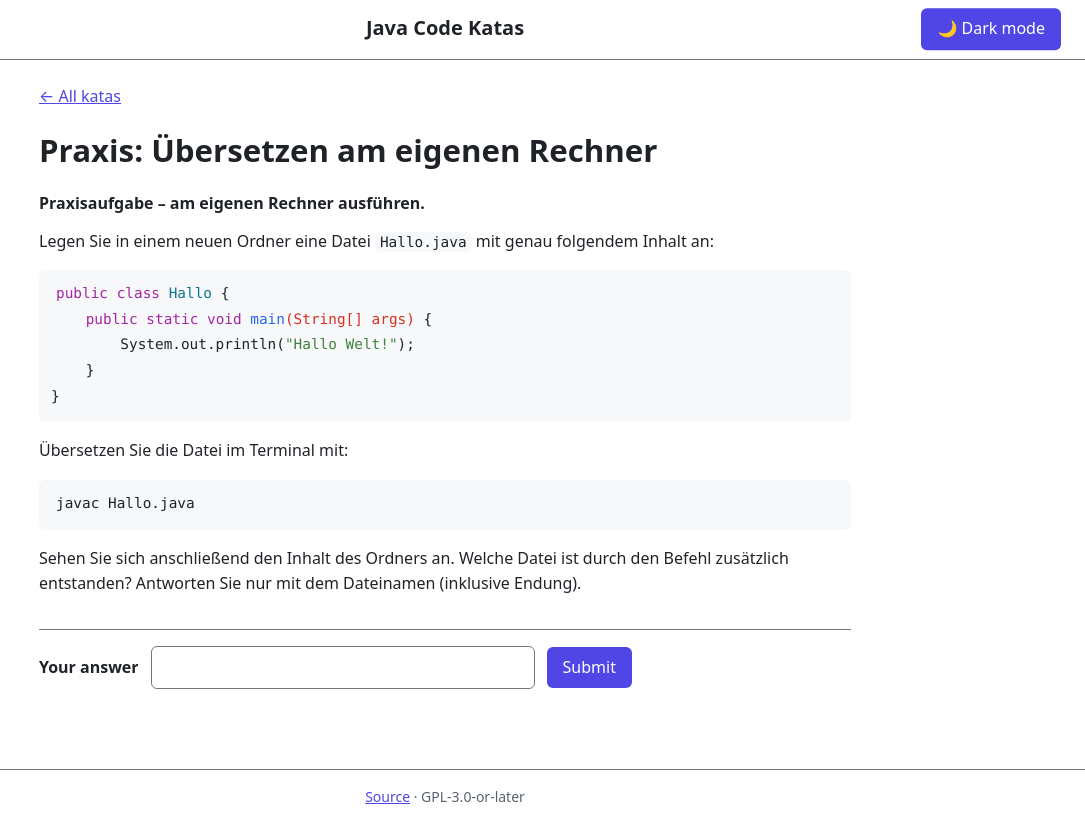
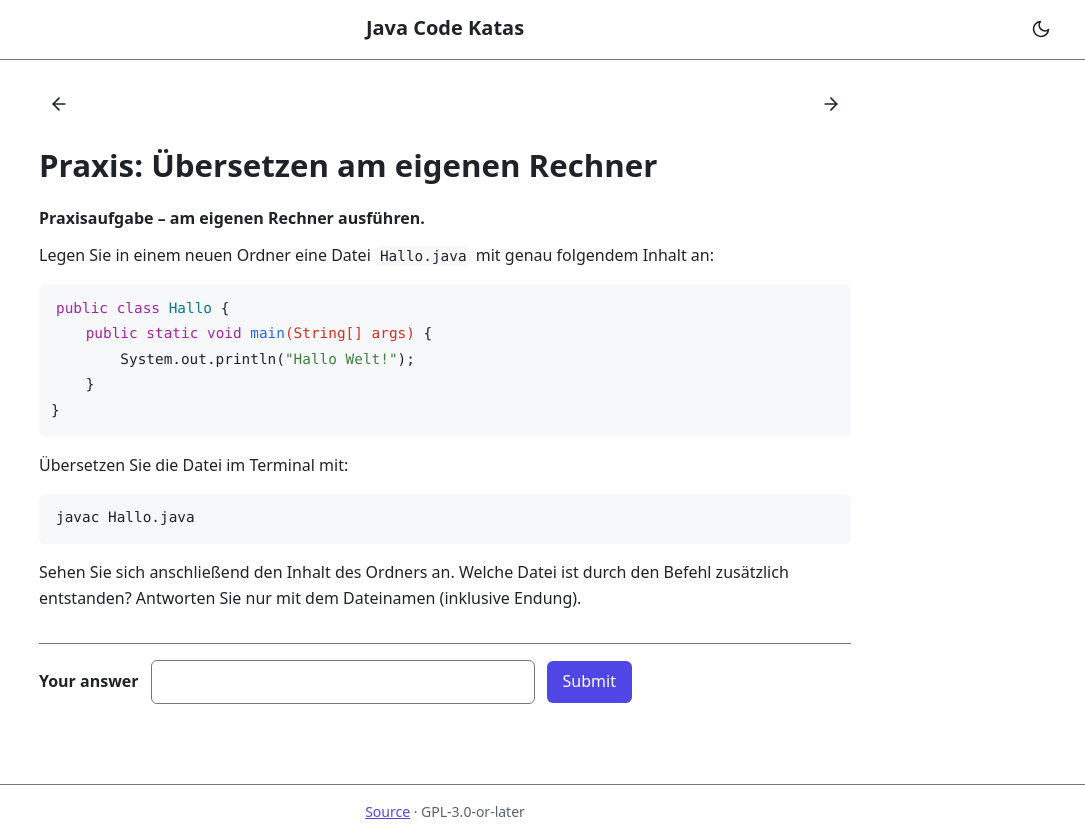
Before and after one commit to kit-sdq/code-kata, a website built with Vite: page index.html in a window 1280 px wide. Both pictures are taken after a click on the link 640 px from the left and 531 px from the top of the page. Shown: the whole page, without its empty margins (195-1280 px from the left). Built offline with nearby package versions, Linux system fonts and the light colour scheme.

Commit message:
feat: icon-based theme toggle and sequential kata navigation

```diff
--- a/index.html
+++ b/index.html
@@ -28,7 +28,6 @@
       <span id="site-title-slot" class="site-title-slot"></span>
       <button id="theme-toggle" class="theme-toggle" type="button" aria-pressed="false">
         <span class="theme-toggle-icon" aria-hidden="true"></span>
-        <span class="theme-toggle-label">Dark mode</span>
       </button>
     </header>
     <main id="app"></main>
--- a/katas/01-jdk-vs-jre.md
+++ b/katas/01-jdk-vs-jre.md
@@ -21,4 +21,4 @@ hints:
   - "Seit Java 11 wird ohnehin nur noch eines von beiden überhaupt als eigener Download angeboten."
 ---
 
-Sie möchten in diesem Semester eigene Java-Programme schreiben und übersetzen. Welches der folgenden Werkzeuge benötigen Sie dafür?
+Sie möchten in diesem Semester eigene Java-Programme übersetzen. Welches der folgenden Werkzeuge benötigen Sie dafür?
--- a/src/main.ts
+++ b/src/main.ts
@@ -12,6 +12,17 @@ const app = document.getElementById('app') as HTMLElement;
 const titleSlot = document.getElementById('site-title-slot') as HTMLElement;
 
 const SITE_TITLE = 'Java Code Katas';
+
+const LEFT_ARROW_ICON =
+  '<svg viewBox="0 0 24 24" width="20" height="20" fill="none" stroke="currentColor" stroke-width="2" stroke-linecap="round" stroke-linejoin="round" aria-hidden="true"><line x1="19" y1="12" x2="5" y2="12"/><polyline points="12 19 5 12 12 5"/></svg>';
+const RIGHT_ARROW_ICON =
+  '<svg viewBox="0 0 24 24" width="20" height="20" fill="none" stroke="currentColor" stroke-width="2" stroke-linecap="round" stroke-linejoin="round" aria-hidden="true"><line x1="5" y1="12" x2="19" y2="12"/><polyline points="12 5 19 12 12 19"/></svg>';
+
+/** Flat kata order matching the front page (categories in designer order, katas by
+ * compareIds within each, uncategorized last). Used to find the "next kata" link. */
+function getOrderedKatas(): Kata[] {
+  return groupKatas(getKatas(), loadCategories()).flatMap((group) => group.katas);
+}
 
 /** Front page: header title is the page's h1. Kata page: h1 lives on the kata title in
  * <main>, so the header title becomes a plain (non-heading) link — one h1 per page. */
@@ -104,11 +115,30 @@ function renderListView(): void {
 function renderTaskView(kata: Kata): void {
   app.innerHTML = '';
 
+  const nav = document.createElement('div');
+  nav.className = 'kata-nav';
+
   const back = document.createElement('a');
   back.href = '#/';
-  back.className = 'back-link';
-  back.textContent = '← All katas';
-  app.appendChild(back);
+  back.className = 'icon-link';
+  back.setAttribute('aria-label', 'Back to all katas');
+  back.setAttribute('title', 'Back to all katas');
+  back.innerHTML = LEFT_ARROW_ICON;
+  nav.appendChild(back);
+
+  const ordered = getOrderedKatas();
+  const next = ordered[ordered.findIndex((k) => k.slug === kata.slug) + 1];
+  if (next) {
+    const nextLink = document.createElement('a');
+    nextLink.href = `#/kata/${next.slug}`;
+    nextLink.className = 'icon-link';
+    nextLink.setAttribute('aria-label', `Next kata: ${next.title}`);
+    nextLink.setAttribute('title', `Next kata: ${next.title}`);
+    nextLink.innerHTML = RIGHT_ARROW_ICON;
+    nav.appendChild(nextLink);
+  }
+
+  app.appendChild(nav);
 
   const header = document.createElement('h1');
   header.className = 'kata-title-heading';
--- a/src/styles.css
+++ b/src/styles.css
@@ -187,6 +187,25 @@ a.site-title:hover {
   color: var(--color-accent);
 }
 
+.theme-toggle,
+.icon-link {
+  display: inline-flex;
+  align-items: center;
+  justify-content: center;
+  width: 40px;
+  height: 40px;
+  padding: 0;
+  border-radius: var(--radius-sm);
+  background: transparent;
+  color: var(--color-text);
+}
+
+.theme-toggle:hover,
+.icon-link:hover {
+  background: var(--color-surface);
+  color: var(--color-text);
+}
+
 .theme-toggle {
   position: absolute;
   top: 50%;
@@ -195,7 +214,7 @@ a.site-title:hover {
 }
 
 .theme-toggle-icon {
-  font-size: var(--fs-base);
+  display: inline-flex;
 }
 
 main#app {
@@ -403,8 +422,10 @@ legend {
    Task view
    ========================================================================== */
 
-.back-link {
-  display: inline-block;
+.kata-nav {
+  display: flex;
+  justify-content: space-between;
+  align-items: center;
   margin-bottom: var(--space-4);
 }
 
--- a/src/ui/theme.ts
+++ b/src/ui/theme.ts
@@ -11,11 +11,21 @@ function getStored(): Theme | null {
   return v === 'light' || v === 'dark' ? v : null;
 }
 
+// Clicking switches away from the active theme, so the sun (→ light) shows while dark
+// is active and the moon (→ dark) shows while light is active.
+const SUN_ICON =
+  '<svg viewBox="0 0 24 24" width="20" height="20" fill="none" stroke="currentColor" stroke-width="2" stroke-linecap="round" stroke-linejoin="round" aria-hidden="true"><circle cx="12" cy="12" r="5"/><line x1="12" y1="1" x2="12" y2="4"/><line x1="12" y1="20" x2="12" y2="23"/><line x1="1" y1="12" x2="4" y2="12"/><line x1="20" y1="12" x2="23" y2="12"/><line x1="4.5" y1="4.5" x2="6.6" y2="6.6"/><line x1="17.4" y1="17.4" x2="19.5" y2="19.5"/><line x1="4.5" y1="19.5" x2="6.6" y2="17.4"/><line x1="17.4" y1="6.6" x2="19.5" y2="4.5"/></svg>';
+const MOON_ICON =
+  '<svg viewBox="0 0 24 24" width="20" height="20" fill="none" stroke="currentColor" stroke-width="2" stroke-linecap="round" stroke-linejoin="round" aria-hidden="true"><path d="M21 12.8A9 9 0 1 1 11.2 3a7 7 0 0 0 9.8 9.8z"/></svg>';
+
 function apply(theme: Theme, toggle: HTMLButtonElement): void {
   document.documentElement.setAttribute('data-theme', theme);
   toggle.setAttribute('aria-pressed', String(theme === 'dark'));
+  const label = theme === 'dark' ? 'Switch to light mode' : 'Switch to dark mode';
+  toggle.setAttribute('aria-label', label);
+  toggle.setAttribute('title', label);
   const icon = toggle.querySelector('.theme-toggle-icon');
-  if (icon) icon.textContent = theme === 'dark' ? '☀️' : '🌙';
+  if (icon) icon.innerHTML = theme === 'dark' ? SUN_ICON : MOON_ICON;
 }
 
 /** Wires the header theme toggle: click overrides + persists; OS changes apply live
```
